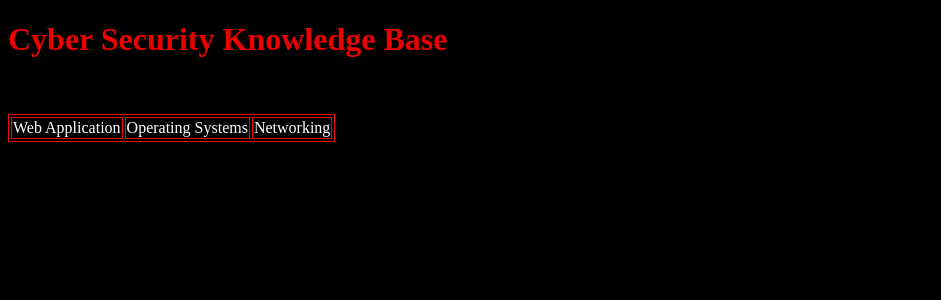
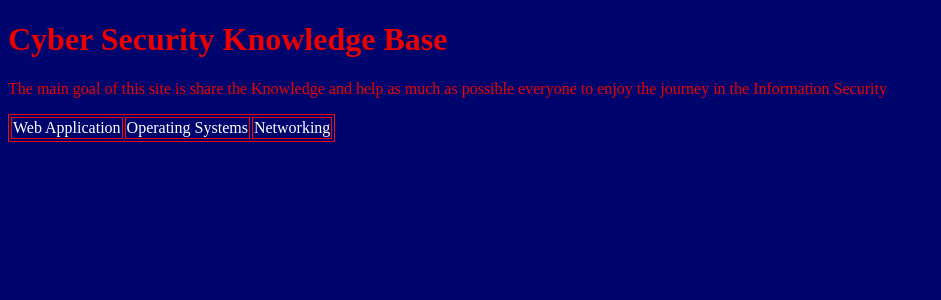
Before and after one commit to kilwaaz/kilwaaz.github.io, a Jekyll site: the page index.html, which Jekyll copies as it is, in a window 1280 px wide. Shown: the top 300 px of the page, without its empty margins (0-941 px from the left). Built offline with Jekyll 4.4.1, drawn with Linux system fonts in a browser that asks for light colours.

Commit message:
Update styles.css

```diff
--- a/css/styles.css
+++ b/css/styles.css
@@ -1,5 +1,8 @@
 body {
-    background-color: rgb(0, 0, 0);
+    background-color: rgb(0, 5, 110);
+  }
+  p{
+    color:rgb(235, 0, 0)
   }
   h1 {
     color: rgb(235, 0, 0);
```
